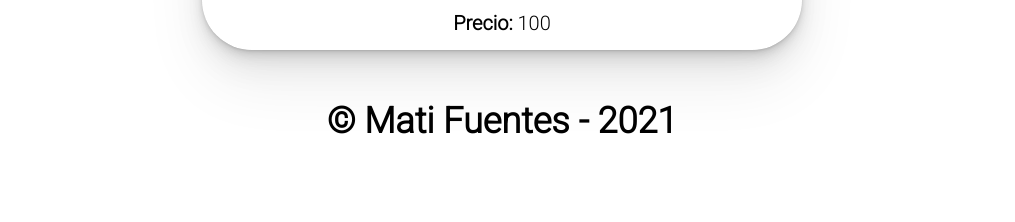
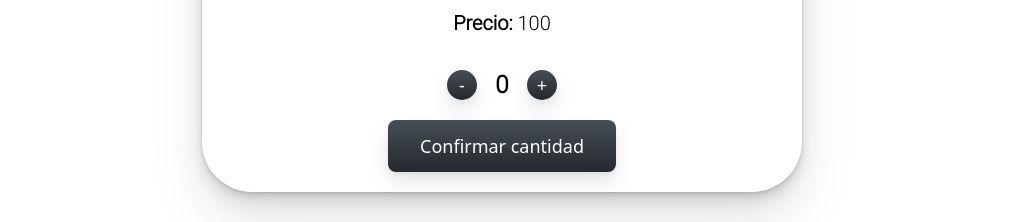
Before and after one commit to matiasnfuentes/buyatonce, a React (Create React App) app: page /item/1 in a window 1280 px wide. Shown: the part 706-928 px from the top of the page, without its empty margins (138-1153 px from the left). Before the commit the page ends 848 px from the top, so only its background shows below. Built offline with nearby package versions, Linux system fonts and the light colour scheme.

Commit message:
entrega desafio clase 5

```diff
--- a/src/components/App.js
+++ b/src/components/App.js
@@ -1,10 +1,12 @@
 import { BrowserRouter } from "react-router-dom"
+import CustomProvider from "./CartContext"
 import Footer from "./Footer"
 import Header from "./Header"
 import Main from "./Main"
 
 const App = () =>{
     return (
+        <CustomProvider>
             <BrowserRouter>
                 <div className="container">
                     <Header />
@@ -12,6 +14,7 @@ const App = () =>{
                     <Footer />
                 </div>
             </BrowserRouter>
+        </CustomProvider>
     )
 }
 
--- /dev/null
+++ b/src/components/CartContext.js
@@ -0,0 +1,44 @@
+import { createContext , useState } from 'react';
+
+export const context = createContext()
+
+const {Provider} = context;
+
+const CustomProvider = ({children}) => {
+
+    const [cart, setCart] = useState(new Map())
+
+    const addProduct = ({item , quantity }) => {
+        let newCart = new Map(cart)
+        let newQuantity = cartHas(item) ? newCart.get(item.id) + quantity : quantity
+        newCart.set(item.id, newQuantity)
+        setCart(newCart)
+    }
+
+    const deleteProduct = (product) => {
+        let newCart = new Map(cart)
+        newCart.delete(product.id)
+        setCart(newCart)
+    }
+
+    const clearCart = () => setCart(new Map())
+
+    const cartHas = (product) => cart.has(product.id)
+
+    const contextValue = {
+        addProduct,
+        deleteProduct,
+        clearCart,
+        cartHas
+    }
+
+    return (
+        <>
+            <Provider value={contextValue}>
+                {children}
+            </Provider>
+        </>
+    );
+}
+
+export default CustomProvider;
--- a/src/components/Item.js
+++ b/src/components/Item.js
@@ -6,9 +6,6 @@ const Item = ({item}) => {
     return ( <div className="itemCard" >
                 <h3 className="itemCard__title" >{title}</h3>
                 <img src={imagePath.cart} alt="alternative text" className="itemCard__image"/>
-                <div className="itemCard__itemCount">
-                    <ItemCount initial={1} stock={5}/>
-                </div>
                 <Link to={`/item/${id}`} className="button itemCard__button">Mas info!</Link>
             </div> );
 }
--- a/src/components/ItemCount.js
+++ b/src/components/ItemCount.js
@@ -1,6 +1,6 @@
 import { useState } from 'react';
 
-const ItemCount = ({stock, initial}) => {
+const ItemCount = ({stock, initial, onAdd}) => {
 
     const [currentStock, setStock] = useState(stock)
     const [initialValue, setInitialValue] = useState(initial)
@@ -19,10 +19,17 @@ const ItemCount = ({stock, initial}) => {
         }
     }
 
+    const confirm = () => {
+        onAdd(initialValue)
+    }
+
     return (<div className="itemCount">
-                <button onClick ={removeItem} className="button itemCount__button">-</button>
-                <p className="itemCount__count">{initialValue}</p>
-                <button onClick ={addItem} className="button itemCount__button">+</button>
+                <div className="itemCount__countContainer">
+                    <button onClick ={removeItem} className="button itemCount__button">-</button>
+                    <p className="itemCount__count">{initialValue}</p>
+                    <button onClick ={addItem} className="button itemCount__button">+</button>
+                </div>
+                <button onClick ={confirm} className="button">Confirmar cantidad</button>
             </div> );
 }
 
--- a/src/components/ItemDetail.js
+++ b/src/components/ItemDetail.js
@@ -1,10 +1,33 @@
+import { useState, useContext } from "react";
+import ItemCount from "./ItemCount";
+import { context } from "./CartContext"
+import { useHistory } from "react-router-dom";
+
+
 const ItemDetail = ({item}) => {
     let {title, id, price, imagePath, description, categoria} = item;
+
+    const { addProduct } = useContext(context)
+    const [quantity, setQuantity] = useState();
+    const history = useHistory();
+
+    const onAdd = itemCount => {
+        setQuantity(itemCount)
+    }
+
+    const buyItem = () => {
+        addProduct({item, quantity})
+        history.push("/")
+    }
+
     return ( <div className="itemDetail">
                 <h2 className="itemDetail__title">{title}</h2>
                 <img src={imagePath.detail} alt="alternative text" className="itemDetail__image"/>
                 <p className="itemDetail__description" ><strong>Descripción: </strong> {description}</p>
                 <p className="itemDetail__price" ><strong>Precio: </strong> {price}</p>
+                <div className="itemDetail__itemCount">
+                    {quantity ? <button className="button itemDetail__buyButton" onClick={buyItem}>Finalizar compra</button> : <ItemCount initial={0} stock={5} onAdd={onAdd} />}
+                </div>
             </div>
             );
 }
--- a/src/components/ItemListContainer.js
+++ b/src/components/ItemListContainer.js
@@ -7,10 +7,8 @@ const ItemListContainer = () => {
 
     const [productos, setProductos] = useState([]);
     let {id} = useParams();
-    console.log(id)
 
     useEffect(()=>{
-        console.log("en efecto")
         const getProducts = new Promise((res,rej)=>{
             setTimeout( () => {
                 let productsToShow;
--- a/src/css/main.css
+++ b/src/css/main.css
@@ -97,8 +97,15 @@ header {
 
 .itemCount {
   display: flex;
+  flex-direction: column;
   justify-content: center;
   align-items: center; }
+  .itemCount__countContainer {
+    margin-bottom: 20px;
+    display: flex;
+    flex-direction: row;
+    justify-content: center;
+    align-items: center; }
   .itemCount__count {
     min-width: 50px;
     font-size: 1.5rem;
@@ -144,8 +151,6 @@ header {
     font-size: 1.5rem;
     padding: 10px;
     margin-bottom: 10px; }
-  .itemCard__itemCount {
-    margin: 10px 0px; }
   .itemCard__button {
     align-self: center;
     margin-top: 25px;
@@ -172,6 +177,10 @@ header {
   .itemDetail__price {
     margin-bottom: 15px;
     font-size: 1.25rem; }
+  .itemDetail__itemCount {
+    margin: 20px 0px; }
+  .itemDetail__buyButton {
+    margin: 20px 0px; }
 
 @media (max-width: 420px) {
   .button {
--- a/src/sass/main.sass
+++ b/src/sass/main.sass
@@ -110,8 +110,15 @@ header
 
 .itemCount
 	display: flex
+	flex-direction: column
 	justify-content: center
 	align-items: center
+	&__countContainer
+		margin-bottom: 20px
+		display: flex
+		flex-direction: row
+		justify-content: center
+		align-items: center
 	&__count
 		min-width: 50px
 		font-size: $size-five
@@ -157,8 +164,6 @@ header
 		font-size: $size-five
 		padding: 10px
 		margin-bottom: 10px
-	&__itemCount
-		margin: 10px 0px
 	&__button
 		align-self: center
 		margin-top: 25px
@@ -185,6 +190,10 @@ header
 	&__price
 		margin-bottom: 15px
 		font-size: $size-six
+	&__itemCount
+		margin: 20px 0px
+	&__buyButton
+		margin: 20px 0px
 
 
 @media (max-width: 420px)
```
Lines whose indentation alone changed are shown as unchanged.
